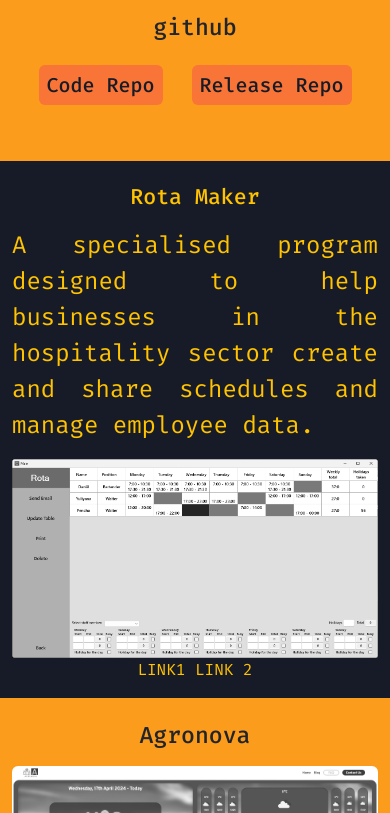
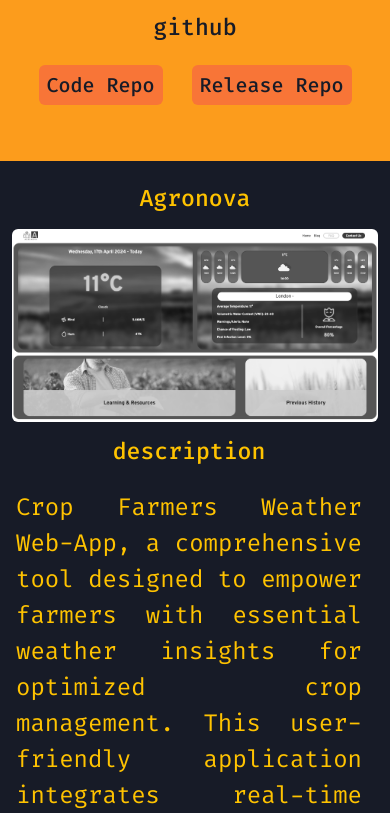
Before and after one commit to dannkis/Portfolio-Website, a React (Create React App) app: page / in a window 390 px wide. Shown: the part 4857-5670 px from the top of the page. Built offline with nearby package versions, Linux system fonts and the light colour scheme.

Commit message:
Changes to projects themes + svg invertios

```diff
--- a/src/components/projects/Project.js
+++ b/src/components/projects/Project.js
@@ -1,16 +1,28 @@
 import React from "react";
+import "./Project.scss";
 
 export default function Project({
   name,
   preview,
   description,
+  theme,
   stackLogos,
   codeRepo,
   releaseRepo,
 }) {
+  var textColour = "text-dark";
+  var backgroundColour = "bg-secondary";
+
+  if (theme == 1) {
+    backgroundColour = "bg-dark";
+    textColour = "text-primary";
+  } else if (theme == 2) {
+    backgroundColour = "bg-primary";
+  }
+
   return (
     <div className="reveal col-sm-12">
-      <div className="row bg-secondary">
+      <div className={"row " + backgroundColour + " " + textColour}>
         <h3 className="p-2 col-sm-12">{name}</h3>
         <div className="col-sm-12 col-xxl-6 d-flex flex-column align-items-center justify-content-center">
           <h3 className="d-none d-xxl-block">preview</h3>
@@ -33,7 +45,9 @@ export default function Project({
                   return (
                     <div className="col col-sm-2">
                       <img
-                        className="w-100 logo"
+                        className={
+                          "w-100 logo " + (theme == 1 ? "svg-primary" : "")
+                        }
                         src={logo}
                         alt={logo + " logo"}
                       />
@@ -52,12 +66,16 @@ export default function Project({
                   >
                     Code Repo
                   </a>
+                  {releaseRepo ? (
                     <a
                       className="text-decoration-none h5 p-2 bg-success rounded github-button"
                       href={releaseRepo}
                     >
                       Release Repo
                     </a>
+                  ) : (
+                    " "
+                  )}
                 </div>
               </div>
             </div>
--- /dev/null
+++ b/src/components/projects/Project.scss
@@ -0,0 +1,3 @@
+.svg-primary{
+    filter: invert(82%) sepia(21%) saturate(4098%) hue-rotate(357deg) brightness(99%) contrast(106%);
+}
--- a/src/pages/Projects.js
+++ b/src/pages/Projects.js
@@ -2,21 +2,19 @@ import React from "react";
 import "./Projects.scss";
 import Project from "../components/projects/Project";
 import RotaMaker from "../images/projects/project-rota/project-rota.png";
-import WeatherApp from "../images/projects/gui-weather-app-concept/gui-weather-app-concept.png"
+import WeatherApp from "../images/projects/gui-weather-app-concept/gui-weather-app-concept.png";
 //General Logos
 import vsCodeLogo from "../images/projects/logos/vs.svg";
-import reactLogo from "../images/projects/logos/react.svg"
+import reactLogo from "../images/projects/logos/react.svg";
 //RotaMaker Specific Logos
 import cSharpLogo from "../images/projects/logos/c-sharp.svg";
 import msAccessLogo from "../images/projects/logos/access.svg";
 import dotNetLogo from "../images/projects/logos/dot-net-logo.svg";
 
 //Weather App Specific Logos
-import bootstrapLogo from "../images/projects/logos/bootstrap.svg"
-import sassLogo from "../images/projects/logos/sass.svg"
-import figmaLogo from "../images/projects/logos/figma.svg"
-
-
+import bootstrapLogo from "../images/projects/logos/bootstrap.svg";
+import sassLogo from "../images/projects/logos/sass.svg";
+import figmaLogo from "../images/projects/logos/figma.svg";
 
 export default function Projects() {
   return (
@@ -30,39 +28,20 @@ export default function Projects() {
                   quickly, while keeping it simple.
                   This tool makes it easier to transition from non-technical to
                   technical scheduling."
+        theme={0}
         stackLogos={[cSharpLogo, msAccessLogo, vsCodeLogo, dotNetLogo]}
         codeRepo="https://github.com/dannkis/RotaMaker-4"
         releaseRepo="https://github.com/dannkis/RotaMaker-4-RELEASE"
       />
 
-      <div className="reveal col-sm-12" id="project1Section">
-        <div className="row text-primary">
-          <h4 className="p-2 col-sm-12">Rota Maker</h4>
-          <article className="col-sm-6">
-            <p className="text-justify">
-              A specialised program designed to help businesses in the
-              hospitality sector create and share schedules and manage employee
-              data.
-            </p>
-          </article>
-          <div className="col-sm-6">
-            <img
-              className="img-fluid project-img"
-              src={RotaMaker}
-              alt="project1"
-            />
-          </div>
-          <div className="col-sm-12">LINK1 LINK 2</div>
-        </div>
-      </div>
-
       <Project
         name="Agronova"
         preview={WeatherApp}
         description="Crop Farmers Weather Web-App, a comprehensive tool designed to empower farmers with essential weather insights for optimized crop management. This user-friendly application integrates real-time meteorological data with advanced analytics, offering personalized forecasts and actionable recommendations tailored to specific crops and regions."
+        theme={1}
         stackLogos={[vsCodeLogo, bootstrapLogo, sassLogo, figmaLogo, reactLogo]}
-        codeRepo="https://github.com/dannkis/RotaMaker-4"
-        releaseRepo="https://github.com/dannkis/RotaMaker-4-RELEASE"
+        codeRepo="https://github.com/dannkis/GUI-Weather-App-Concept"
+        releaseRepo={null}
       />
     </div>
   );
```
Lines whose indentation alone changed are shown as unchanged.
